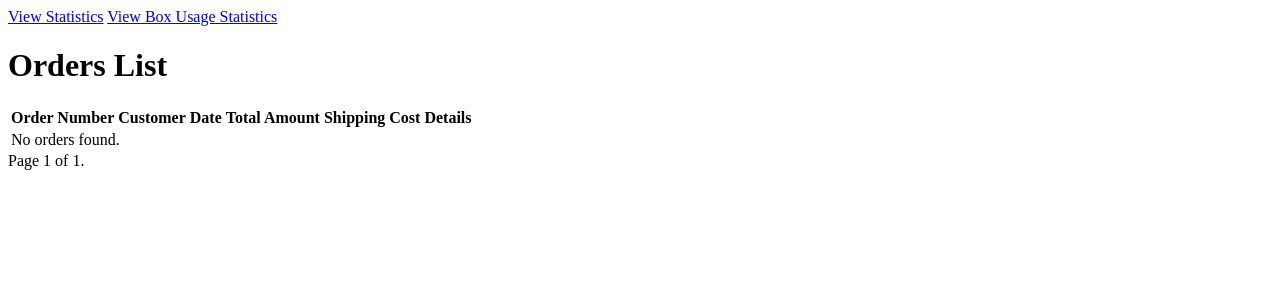
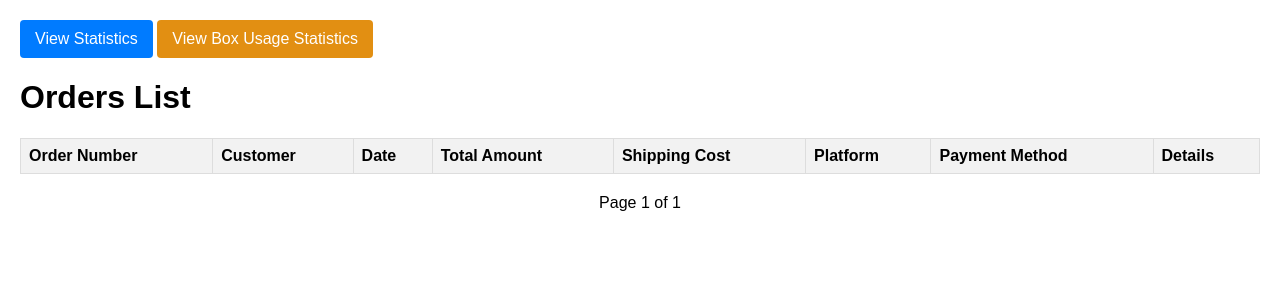
Before and after one commit to oxisakre/database, a Django app: page / in a window 1280 px wide. Shown: the top 300 px of the page. Run offline with Django 5.2, Linux system fonts and the light colour scheme; data that the repository does not hold is empty.

Commit message:
making the page more readable

```diff
--- a/database-main/data_analysis/forms.py
+++ b/database-main/data_analysis/forms.py
@@ -5,5 +5,5 @@ class DateSelectorForm(forms.Form):
 
 
 class DateRangeForm(forms.Form):
-    start_date = forms.DateField(widget=forms.SelectDateWidget)
-    end_date = forms.DateField(widget=forms.SelectDateWidget)
+    start_date = forms.DateField(label='Start Date', widget=forms.DateInput(attrs={'type': 'date'}))
+    end_date = forms.DateField(label='End Date', widget=forms.DateInput(attrs={'type': 'date'}))
--- a/database-main/data_analysis/templates/home.html
+++ b/database-main/data_analysis/templates/home.html
@@ -1,54 +1,117 @@
-{% load tz %}
 <!DOCTYPE html>
 <html lang="en">
   <head>
     <meta charset="UTF-8" />
-    <meta name="viewport" content="width=device-width, initial-scale=1.0" />
-    <a href="{% url 'stats_view' %}">View Statistics</a>
-    <a href="{% url 'box_usage' %}">View Box Usage Statistics</a>
     <title>Orders List</title>
+    <a href="{% url 'stats_view' %}" class="stats-link">View Statistics</a>
+    <a href="{% url 'box_usage' %}" class="boxes-link">View Box Usage Statistics</a>
+    <style>
+      body {
+        font-family: Arial, sans-serif;
+        margin: 20px;
+      }
+      table {
+        width: 100%;
+        border-collapse: collapse;
+        margin-bottom: 20px;
+      }
+      th,
+      td {
+        border: 1px solid #ddd;
+        padding: 8px;
+        text-align: left;
+      }
+      th {
+        background-color: #f2f2f2;
+        font-weight: bold;
+      }
+      tr:nth-child(even) {
+        background-color: #f9f9f9;
+      }
+      tr:hover {
+        background-color: #f1f1f1;
+      }
+      .pagination {
+        margin-top: 20px;
+        text-align: center;
+      }
+      .pagination a {
+        margin: 0 5px;
+        text-decoration: none;
+        padding: 5px 10px;
+        color: #007bff;
+        border: 1px solid #ddd;
+        border-radius: 4px;
+      }
+      .pagination a:hover {
+        background-color: #ddd;
+      }
+      .stats-link {
+        display: inline-block;
+        padding: 10px 15px;
+        background-color: #007bff;
+        color: white;
+        text-decoration: none;
+        border-radius: 4px;
+      }
+      .stats-link:hover {
+        background-color: #0056b3;
+      }
+      .boxes-link {
+        display: inline-block;
+        padding: 10px 15px;
+        background-color: #e28f12;
+        color: white;
+        text-decoration: none;
+        border-radius: 4px;
+      }
+      .boxes-link:hover {
+        background-color: #b06b03;
+      }
+    </style>
   </head>
   <body>
     <h1>Orders List</h1>
+
     <table>
+      <thead>
         <tr>
           <th>Order Number</th>
           <th>Customer</th>
           <th>Date</th>
           <th>Total Amount</th>
           <th>Shipping Cost</th>
+          <th>Platform</th>
+          <th>Payment Method</th>
           <th>Details</th>
         </tr>
+      </thead>
+      <tbody>
         {% for order in orders %}
         <tr>
           <td>{{ order.order_number }}</td>
           <td>{{ order.customer.first_name }} {{ order.customer.last_name }}</td>
-        <td>{{ order.order_date }}</td>
+          <td>{{ order.order_date|date:"M d, Y, h:i a" }}</td>
           <td>{{ order.total_amount }}</td>
           <td>{{ order.shipping_cost }}</td>
-        <td><a href="{% url 'order_detail' order.pk %}">View Details</a></td>
-      </tr>
-      {% empty %}
-      <tr>
-        <td colspan="6">No orders found.</td>
+          <td>{{ order.platform }}</td>
+          <td>{{ order.payment_method }}</td>
+          <td><a href="{% url 'order_detail' order_id=order.order_id %}">View Details</a></td>
         </tr>
         {% endfor %}
+      </tbody>
     </table>
 
     <div class="pagination">
-      <span class="step-links">
       {% if orders.has_previous %}
       <a href="?page=1">&laquo; first</a>
-        <a href="?page={{ orders.previous_page_number }}">Previous</a>
+      <a href="?page={{ orders.previous_page_number }}">previous</a>
       {% endif %}
-
-        <span class="current"> Page {{ orders.number }} of {{ orders.paginator.num_pages }}. </span>
-
+      <span>Page {{ orders.number }} of {{ orders.paginator.num_pages }}</span>
       {% if orders.has_next %}
       <a href="?page={{ orders.next_page_number }}">next</a>
       <a href="?page={{ orders.paginator.num_pages }}">last &raquo;</a>
       {% endif %}
-      </span>
     </div>
   </body>
 </html>
--- a/database-main/data_analysis/views.py
+++ b/database-main/data_analysis/views.py
@@ -44,51 +44,50 @@ def order_detail(request, order_id):
 
 
 def stats_view(request):
-    selected_date = None
+    form = DateRangeForm(request.POST or None)  # Utiliza un formulario para rango de fechas
     top_products = []
     daily_revenue = 0
     weekly_revenue = 0
     monthly_revenue = 0
 
-    if request.method == 'POST':
-        form = DateSelectorForm(request.POST)
-        if form.is_valid():
-            selected_date = form.cleaned_data['selected_date']
-            start_datetime = datetime.combine(selected_date, datetime.min.time())
-            end_datetime = datetime.combine(selected_date, datetime.max.time())
+    if form.is_valid():
+        start_date = form.cleaned_data['start_date']
+        end_date = form.cleaned_data['end_date']
+        start_datetime = datetime.combine(start_date, datetime.min.time())
+        end_datetime = datetime.combine(end_date, datetime.max.time())
 
-            # Obtener los productos vendidos en la fecha seleccionada
-            top_products = (
-                OrderProduct.objects
-                .exclude(product__description__icontains="Therapeutengutschein")
-                .exclude(product__description__icontains="Karton")
-                .exclude(Q(product__description__icontains="PF42") | Q(product__description__icontains="CHV26") | Q(product__description__icontains="CAD38") | Q(product__description__icontains="CAD09A") | Q(product__description__icontains="CAS06") | Q(product__description__icontains="CAD13E") | Q(product__description__icontains="CHA60") | Q(product__description__icontains="PFD50") | Q(product__description__icontains="Standbodenbeutel"))
-                .filter(order__order_date__range=[start_datetime, end_datetime])
-                .values('product__description')
-                .annotate(
-                    total_quantity=Sum('quantity'),
-                    total_revenue=Sum(F('quantity') * F('net_price'))
-                )
-                .order_by('-total_quantity')
+        # Filtrar productos por el rango de fechas
+        top_products = (
+            OrderProduct.objects
+            .filter(order__order_date__range=[start_datetime, end_datetime])
+            .exclude(product__description__icontains="Therapeutengutschein")
+            .exclude(product__description__icontains="Karton")
+            .exclude(Q(product__description__icontains="PF42") | Q(product__description__icontains="CHV26") | Q(product__description__icontains="CAD38") | Q(product__description__icontains="CAD09A") | Q(product__description__icontains="CAS06") | Q(product__description__icontains="CAD13E") | Q(product__description__icontains="CHA60") | Q(product__description__icontains="PFD50") | Q(product__description__icontains="Standbodenbeutel"))
+            .values('product__description')
+            .annotate(
+                total_quantity=Sum('quantity'),
+                total_revenue=Sum(F('quantity') * F('net_price'))
             )
+            .order_by('-total_quantity')
+        )
 
-            # Redondear después de obtener los resultados
-            top_products = [
-                {
-                    'product__description': product['product__description'],
-                    'total_quantity': product['total_quantity'],
-                    'total_revenue': round(product['total_revenue'], 2)
-                }
-                for product in top_products
-            ]
+        # Redondear después de obtener los resultados
+        top_products = [
+            {
+                'product__description': product['product__description'],
+                'total_quantity': product['total_quantity'],
+                'total_revenue': round(product['total_revenue'], 2)
+            }
+            for product in top_products
+        ]
 
-            # Calcular el ingreso total en la fecha seleccionada
-            daily_revenue = Order.objects.filter(order_date__range=[start_datetime, end_datetime]).aggregate(total_revenue=Sum('total_amount'))['total_revenue']
-            daily_revenue = round(daily_revenue) if daily_revenue else 0
+        # Calcular ingresos en el rango seleccionado
+        daily_revenue = Order.objects.filter(order_date__range=[start_datetime, end_datetime]).aggregate(total_revenue=Sum('total_amount'))['total_revenue']
+        daily_revenue = round(daily_revenue) if daily_revenue else 0
+
     else:
-        form = DateSelectorForm()
-
         # Si no se ha seleccionado ninguna fecha, mostrar las estadísticas generales
+        form = DateRangeForm()  # Mostrar el formulario vacío para nueva entrada
         top_products = (
             OrderProduct.objects
             .exclude(product__description__icontains="Therapeutengutschein")
@@ -127,7 +126,7 @@ def stats_view(request):
 
     context = {
         'form': form,
-        'selected_date': selected_date,
+        'selected_date': None,
         'top_products': top_products,
         'daily_revenue': daily_revenue,
         'weekly_revenue': weekly_revenue,
```
Also changed, not shown: database-main/data_analysis/templates/stats.html (+74 -19 lines). Lines whose indentation alone changed are shown as unchanged.
